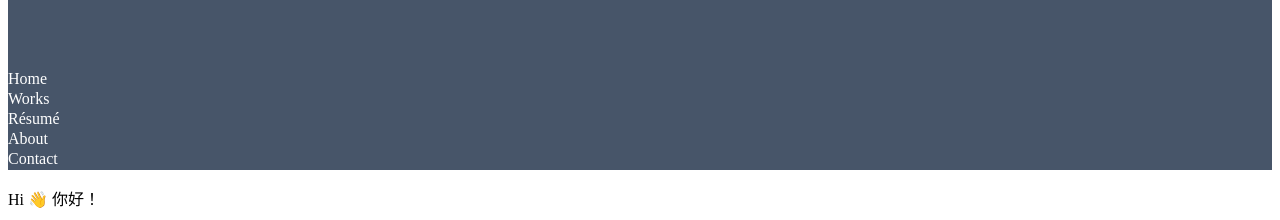
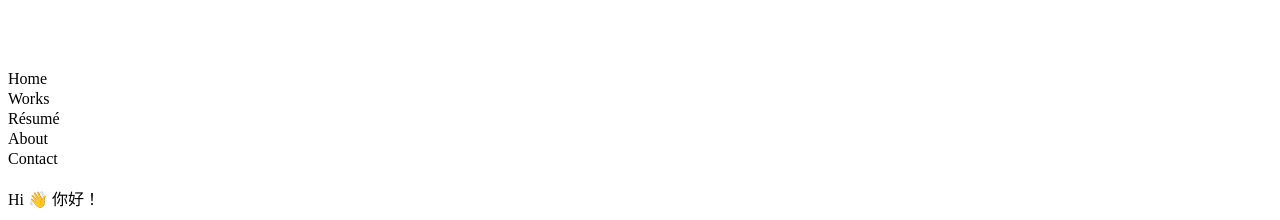
Before and after one commit to waynew99/waynew99.github.io, a React (Create React App) app: page / in a window 1280 px wide. Shown: the part 442-662 px from the top of the page. Built offline with nearby package versions, Linux system fonts and the light colour scheme; the HTML template or start-up script is replaced by a standard one.

Commit message:
removed background change

```diff
--- a/src/components/Cat.tsx
+++ b/src/components/Cat.tsx
@@ -22,7 +22,7 @@ export default function Cat() {
         <animated.div className={'w-20 h-20 mr-10 mb-10 rounded-full'} style={props}>
           <img
             className={'w-20 h-20 rounded-full'}
-            src={process.env.PUBLIC_URL + '/cat.gif'}
+            src={`${process.env.PUBLIC_URL}/cat.gif`}
             alt='cat'
             onMouseEnter={() => setIsHover(true)}
             onMouseLeave={() => setIsHover(false)}
--- a/src/components/Home.tsx
+++ b/src/components/Home.tsx
@@ -1,7 +1,7 @@
 import MenuBar from './MenuBar';
 import HomeTextLines from './HomeTextLines';
 import Works from './Works';
-import { useRef, useState } from 'react';
+import { useRef } from 'react';
 import Cat from './Cat';
 
 
@@ -9,25 +9,21 @@ export default function Home() {
   const homeRef = useRef<HTMLDivElement>(null);
   const worksRef = useRef<HTMLDivElement>(null);
 
-  const [currInView, setCurrInView] = useState<'Home' | 'Works'>('Home');
-
   const handleClick = (text: string) => {
     if (text === 'Home') {
-      setCurrInView('Home');
       homeRef.current?.scrollIntoView({ behavior: 'smooth' });
     } else if (text === 'Works') {
       worksRef.current?.scrollIntoView({ behavior: 'smooth' });
-      setCurrInView('Works');
     } else if (text === 'Résumé') {
-      window.open(process.env.PUBLIC_URL + '/Résumé.pdf', '_blank');
+      window.open(`${process.env.PUBLIC_URL}/resume.pdf`, '_blank');
     }
   }
 
   return (
     <div className='justify-center' ref={homeRef}>
-      <MenuBar handleClick={handleClick} mode={currInView} />
-      <HomeTextLines onInView={() => setCurrInView('Home')} />
-      <Works scrollRef={worksRef} onInView={() => setCurrInView('Works')} />
+      <MenuBar handleClick={handleClick} />
+      <HomeTextLines />
+      <Works scrollRef={worksRef} />
       <Cat />
     </div>
   );
--- a/src/components/HomeTextLines.tsx
+++ b/src/components/HomeTextLines.tsx
@@ -2,13 +2,9 @@ import FadeIn from '../Animations/FadeInEffect';
 import { useState, useEffect } from 'react';
 import LinkHoverEffect from '../Animations/LinkHoverEffect';
 import Gradient from 'rgt';
-import { Waypoint } from 'react-waypoint';
 
-interface HomeTextLinesProps {
-  onInView: () => void;
-}
 
-export default function HomeTextLines({ onInView }: HomeTextLinesProps) {
+export default function HomeTextLines() {
   const [linesVisibility, setLinesVisibility] = useState(Array(4).fill(false));
   const [isLocationHover, setIsLocationHover] = useState(false);
 
@@ -65,10 +61,8 @@ export default function HomeTextLines({ onInView }: HomeTextLinesProps) {
 
 
   return (
-    <Waypoint onEnter={onInView}>
-      <div className={'pl-20 pt-64 h-screen text-left text-5xl leading-relaxed'}>
-        {textLinesAnimated}
-      </div>
-    </Waypoint>
+    <div className={'pl-20 pt-64 h-screen text-left text-5xl leading-relaxed'}>
+      {textLinesAnimated}
+    </div>
   );
 }
--- a/src/components/MenuBar.tsx
+++ b/src/components/MenuBar.tsx
@@ -1,14 +1,12 @@
 import { useState } from 'react';
 import LinkHoverEffect from '../Animations/LinkHoverEffect';
 import MenuBarItem from './MenuBarItem';
-import { animated, useSpring } from '@react-spring/web'
 
 interface MenuBarProps {
-  handleClick: (text: string) => void,
-  mode: 'Home' | 'Works'
+  handleClick: (text: string) => void
 }
 
-export default function MenuBar({ handleClick, mode }: MenuBarProps) {
+export default function MenuBar({ handleClick }: MenuBarProps) {
   const [isLogoHover, setIsLogoHover] = useState(false);
 
   const menuBarItemTexs = [
@@ -17,44 +15,19 @@ export default function MenuBar({ handleClick, mode }: MenuBarProps) {
     'Résumé',
     'About',
     'Contact',
-  ]
-
-  const modes = {
-    'Home': {
-      'bgColor': '#fff',
-      'textColor': '#000',
-      'logoColor': '#000',
-      'logoSrc': '/logoBlack.png',
-    },
-    'Works': {
-      'bgColor': '#475569', // tailwind.css's slate-600
-      'textColor': '#fff',
-      'logoColor': '#fff',
-      'logoSrc': '/logoWhite.png',
-    }
-  }
+  ];
 
   const handleMenuBarItemClick = (text: string) => {
     handleClick(text);
   }
 
   const menuBarItems = menuBarItemTexs.map((text) => (
-    <MenuBarItem key={text} text={text} onClick={handleMenuBarItemClick} lineColor={modes[mode].textColor==='#fff' ? 'bg-white' : 'bg-black'} />
+    <MenuBarItem key={text} text={text} onClick={handleMenuBarItemClick} lineColor={'bg-black'} />
   ));
 
-  const springProps = useSpring({
-    backgroundColor: modes[mode].bgColor,
-    color: modes[mode].textColor,
-    config: {
-      mass: 1,
-      tension: 200,
-      friction: 30
-    }
-  });
-
   return (
-    <animated.div style={springProps} className='fixed top-0 z-10 w-full'>
-      <div className='pt-6 flex flex-row justify-between items-center'>
+    <div className='fixed top-0 z-10 w-full flex flex-col'>
+      <div className='pt-6 flex flex-row justify-between items-center bg-white'>
         <a
           className='cursor-pointer'
           onClick={() => handleMenuBarItemClick('Home')}
@@ -62,7 +35,7 @@ export default function MenuBar({ handleClick, mode }: MenuBarProps) {
           onMouseLeave={() => setIsLogoHover(false)}
         >
           <LinkHoverEffect isHover={isLogoHover} yOffset={1} underlineHeight={0} zoomScale={1.3} >
-            <img className={'ml-12 w-20 h-20'} src={process.env.PUBLIC_URL + modes[mode].logoSrc} alt='logo' />
+            <img className={'ml-12 w-20 h-20'} src={`${process.env.PUBLIC_URL}/logoBlack.png`} alt='logo' />
           </LinkHoverEffect>
         </a>
 
@@ -70,6 +43,7 @@ export default function MenuBar({ handleClick, mode }: MenuBarProps) {
           {menuBarItems}
         </div>
       </div>
-    </animated.div>
+      <div className='w-full h-4 bg-gradient-to-b from-white' />
+    </div>
   );
 }
--- a/src/components/WordCard.tsx
+++ b/src/components/WordCard.tsx
@@ -7,10 +7,9 @@ interface WorkCardProps {
   title?: string,
   description?: string,
   onClick: () => void,
-  lineColor?: string,
 }
 
-export default function WorkCard({ img, title, description, onClick, lineColor = 'bg-black' }: WorkCardProps) {
+export default function WorkCard({ img, title, description, onClick }: WorkCardProps) {
   const [isHover, setIsHover] = useState(false);
 
   return (
@@ -30,8 +29,8 @@ export default function WorkCard({ img, title, description, onClick, lineColor =
           </LinkHoverEffect>
         </div>
         <div className='w-fit'>
-          <LinkHoverEffect isHover={isHover} yOffset={1} underlineHeight={1} lineColor={lineColor}>
-            <h2 className='text-xl opacity-50'> {description ?? 'Description'} </h2>
+          <LinkHoverEffect isHover={isHover} yOffset={1} underlineHeight={2} lineColor={'bg-gray-600'}>
+            <h2 className='text-xl text-gray-600'> {description ?? 'Description'} </h2>
           </LinkHoverEffect>
         </div>
 
--- a/src/components/Works.tsx
+++ b/src/components/Works.tsx
@@ -6,10 +6,9 @@ import { Waypoint } from 'react-waypoint';
 
 interface WorksProps {
   scrollRef: React.RefObject<HTMLDivElement>;
-  onInView: () => void;
 }
 
-export default function Works({ scrollRef, onInView }: WorksProps) {
+export default function Works({ scrollRef }: WorksProps) {
   const [isOnScreen, setIsOnScreen] = useState(false);
   const [cardsVisibility, setCardsVisibility] = useState(Array(data.projects.length).fill(false));
 
@@ -38,7 +37,6 @@ export default function Works({ scrollRef, onInView }: WorksProps) {
           title={project.title}
           description={project.description}
           onClick={() => window.open(project.url)}
-          lineColor={'bg-slate-200'}
         />
       </FadeInEffect>
     </div>
@@ -46,11 +44,10 @@ export default function Works({ scrollRef, onInView }: WorksProps) {
   ));
 
   return (
-    <div className='bg-slate-600 text-white'>
+    <div>
       <div ref={scrollRef} className='pt-36'>
         <h1 className='ml-20 text-4xl text-bold'>Works</h1>
         <Waypoint onEnter={() => {
-          onInView();
           setIsOnScreen(true);
         }}>
           <div className='mt-10 mx-60 grid grid-cols-2 grid-rows-2 gap-20'>
```
